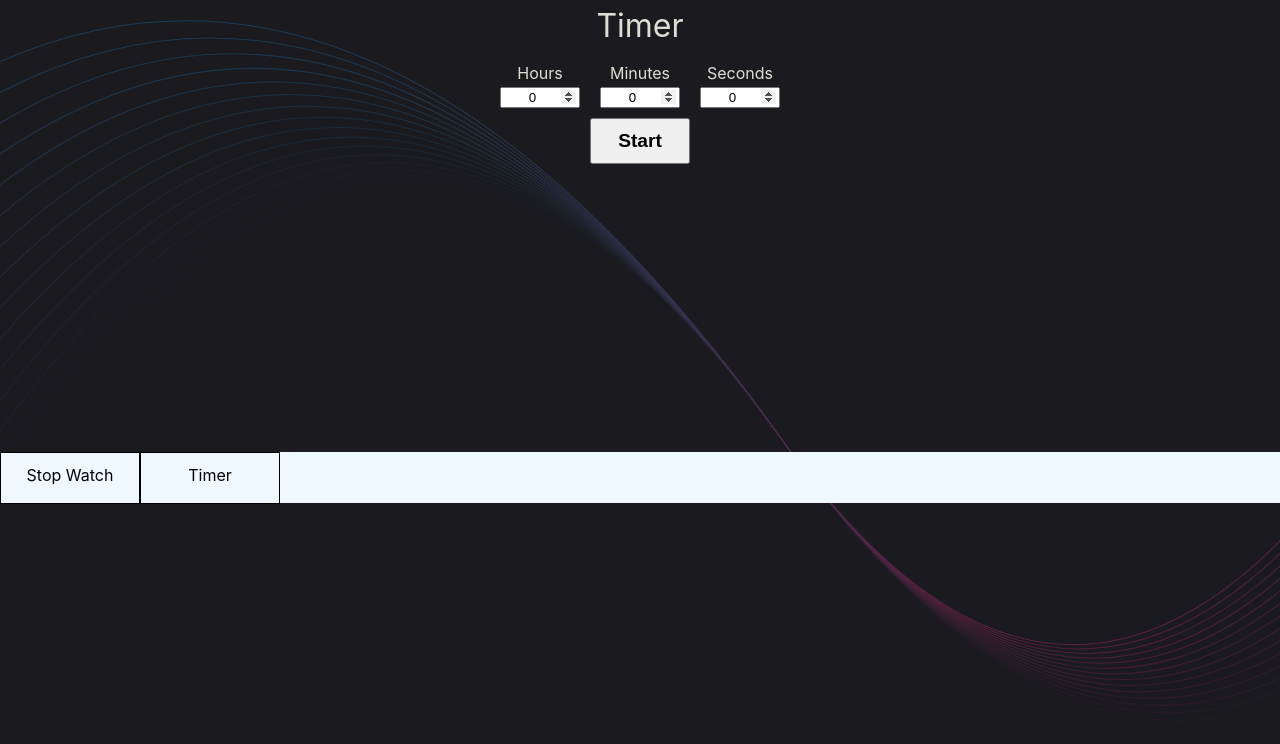
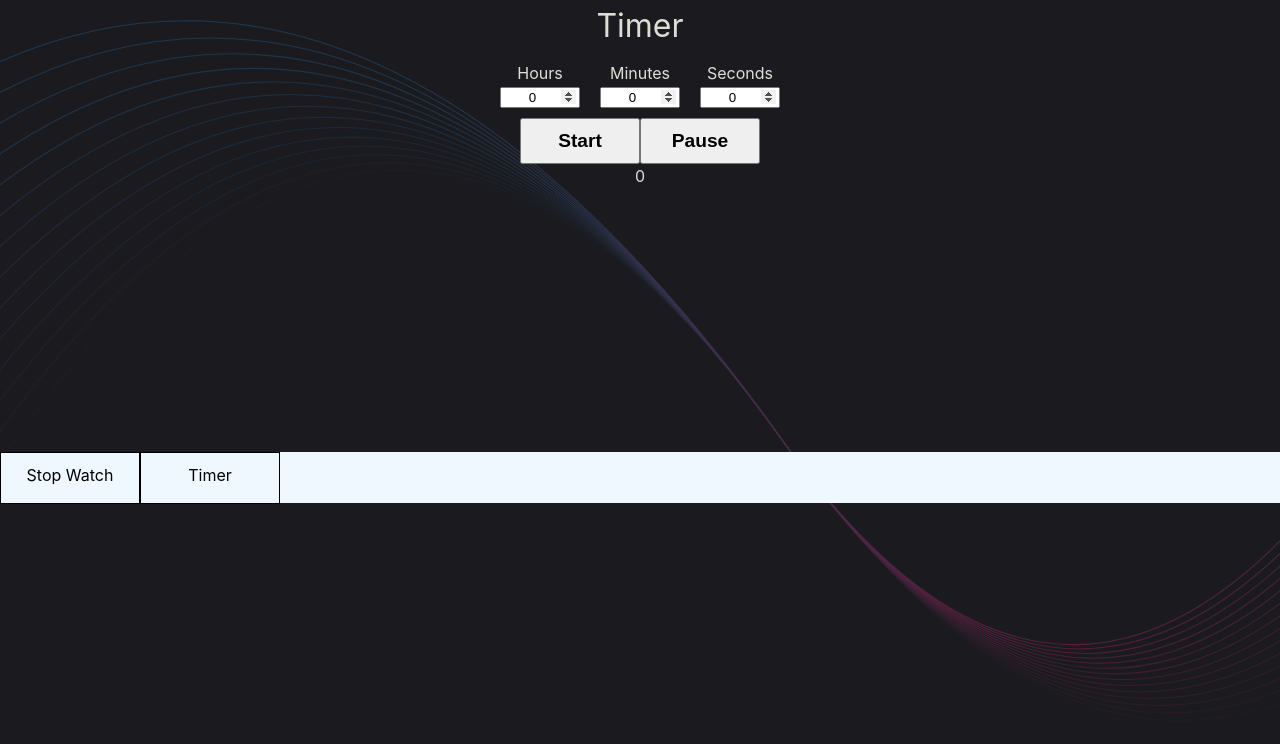
Before and after one commit to kronosGR/kandz-chronos, a React (Vite) app in the folder src/renderer/: page /timer in a window 1280 px wide. Shown: the top 744 px of the page. Built offline with nearby package versions, Linux system fonts and the light colour scheme.

Commit message:
added the countdouwn in secs

```diff
--- a/src/renderer/src/pages/Timer.css
+++ b/src/renderer/src/pages/Timer.css
@@ -18,3 +18,7 @@
 .group-item > [type='number']::-webkit-outer-spin-button {
   opacity: 1;
 }
+
+.buttons > button {
+  width: 120px;
+}
--- a/src/renderer/src/pages/Timer.jsx
+++ b/src/renderer/src/pages/Timer.jsx
@@ -1,23 +1,80 @@
+import { useState, useEffect } from 'react'
+
 import './Timer.css'
 const Timer = () => {
+  const [hours, setHours] = useState(0)
+  const [mins, setMins] = useState(0)
+  const [secs, setSecs] = useState(0)
+  const [time, setTime] = useState(0)
+  const [isStarted, setIsStarted] = useState(false)
+  const [isPaused, setIsPaused] = useState(false)
+
+  const startTimer = () => {
+    setIsPaused(false)
+    setIsStarted(!isStarted)
+    setTime(Number(hours * 3600) + Number(mins * 60) + Number(secs))
+  }
+
+  useEffect(() => {
+    if (isStarted && !isPaused) {
+      let intervalId = setInterval(() => {
+        setTime((time) => {
+          if (time === 0) {
+            clearInterval(intervalId)
+            setIsStarted(false)
+            return 0
+          } else return time - 1
+        })
+      }, 1000)
+      return () => clearInterval(intervalId)
+    }
+  }, [isStarted, isPaused])
   return (
     <div>
       <h1>Timer</h1>
       <div className="group">
         <div className="group-item">
           <label className="group-label">Hours</label>
-          <input className="group-input" type="number" value={0} />
+          <input
+            className="group-input"
+            type="number"
+            value={hours}
+            min="0"
+            onChange={(e) => setHours(e.target.value)}
+          />
         </div>
         <div className="group-item">
           <label className="group-label">Minutes</label>
-          <input className="group-input" type="number" value={0} />
+          <input
+            className="group-input"
+            type="number"
+            value={mins}
+            max="59"
+            min="0"
+            onChange={(e) => setMins(e.target.value)}
+          />
         </div>
         <div className="group-item">
           <label className="group-label">Seconds</label>
-          <input className="group-input" type="number" value={0} />
+          <input
+            className="group-input"
+            type="number"
+            value={secs}
+            min="0"
+            max="59"
+            onChange={(e) => setSecs(e.target.value)}
+          />
         </div>
       </div>
-      <button>Start</button>
+      <div className="buttons">
+        <button type="button" onClick={startTimer}>
+          {isStarted ? 'Stop' : 'Start'}
+        </button>
+        <button type="button" onClick={() => setIsPaused(!isPaused)}>
+          {isPaused ? 'Unpause' : 'Pause'}
+        </button>
+      </div>
+      <div className="timer">{time}</div>
     </div>
   )
 }
```
